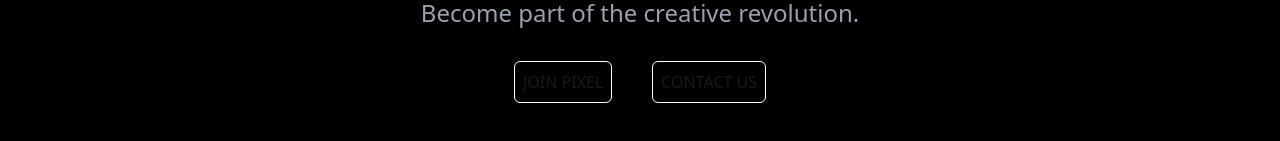
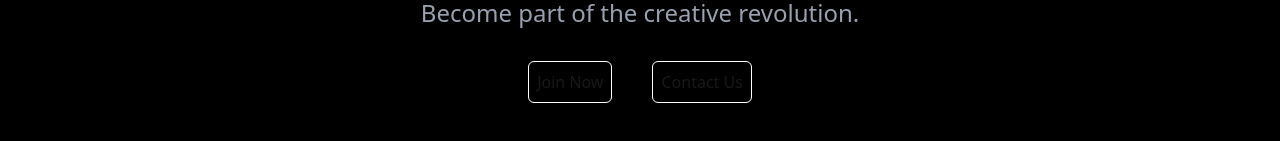
Before and after one commit to Praveen6788/pixel, a React (Vite) app in the folder client/: page / in a window 1280 px wide. Shown: the part 2235-2376 px from the top of the page. Built offline with nearby package versions, Linux system fonts and the light colour scheme; no server answers; the HTML template or start-up script is replaced by a standard one.

Commit message:
for new dist

```diff
--- a/client/src/components/Footer.jsx
+++ b/client/src/components/Footer.jsx
@@ -1,4 +1,5 @@
 import React from 'react'
+import { Link } from 'react-router-dom'
 
 const Footer = () => {
   return (
@@ -17,18 +18,12 @@
       <div className='flex  gap-10'>
 
         <div className='hover:bg-gray-50 hover:text-black p-2 rounded-md border border-white'>
-          <h1>
-            JOIN PIXEL
-          </h1>
-          <img src="
-          " alt="" />
+
+          <Link to="https://docs.google.com/forms/d/e/1FAIpQLSdQe5rgAMbLQxr7GCiTTkA-c9T3F8B1aDKxeUkmg5J_6gOsLw/viewform?fbclid=PAZXh0bgNhZW0CMTEAAadytjxkyP7Vbj8IhMcZGqAVmu68f3RN9EOtlTdP7oIammiq26uMjzRIGIWpvA_aem_JIsLZVrv_ncjvmzTYPczNA  ">Join Now</Link>
+
         </div>
         <div className='hover:bg-yellow-500  hover:text-black p-2 rounded-md border border-white ' >
-          <h1>
-            CONTACT US
-          </h1>
-          <img src="
-          " alt="" />
+          <Link to="https://www.instagram.com/pixels.iare?igsh=MXlweTBrYmgzdGZk">Contact Us</Link>
         </div>
       </div>
 
--- a/client/src/components/Navbar.jsx
+++ b/client/src/components/Navbar.jsx
@@ -57,7 +57,7 @@
       </div>
 
       {/* Mobile Menu */}
-      {isOpen && (
+      {isOpen  && (
         <div className="md:hidden flex flex-col items-center gap-4 py-4 text-black font-semibold text-lg bg-gray-50 ">
           <Link to="/home" onClick={() => setIsOpen(false)}>Home</Link>
           <Link to="/about" onClick={() => setIsOpen(false)}>About</Link>
```
Also changed, not shown: 3 other files (tests, documents, lock files or other folders).
